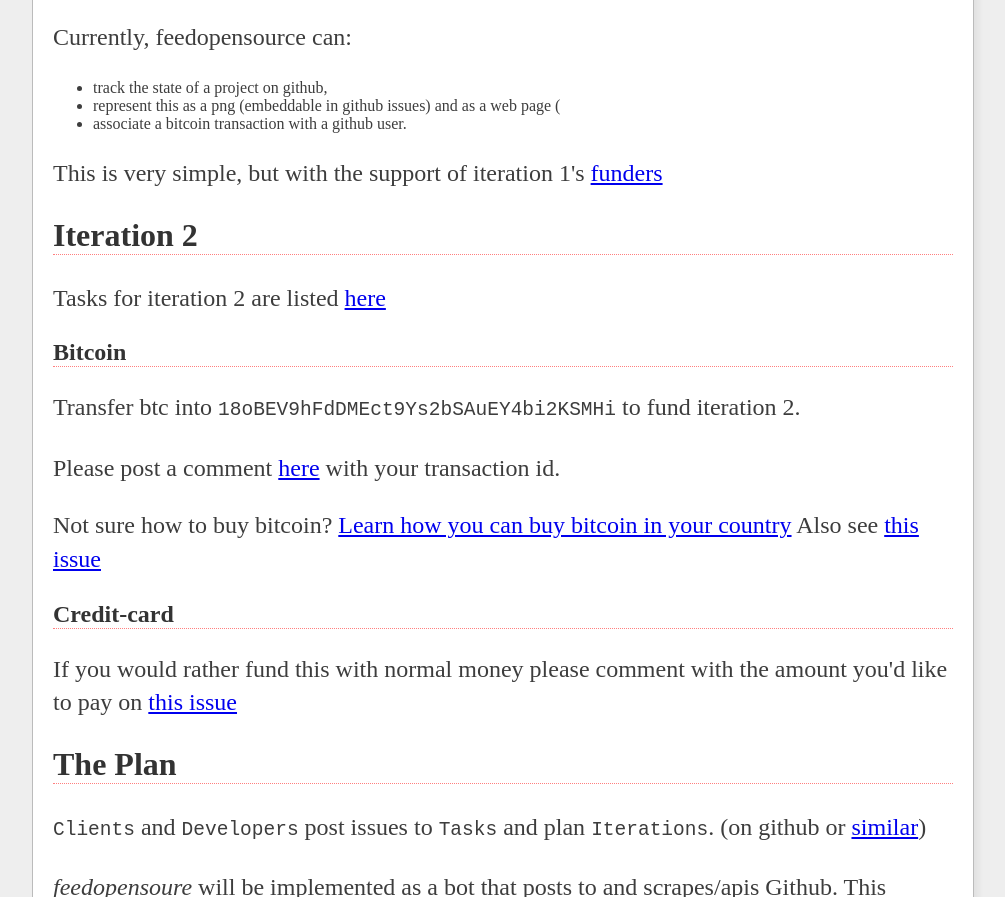
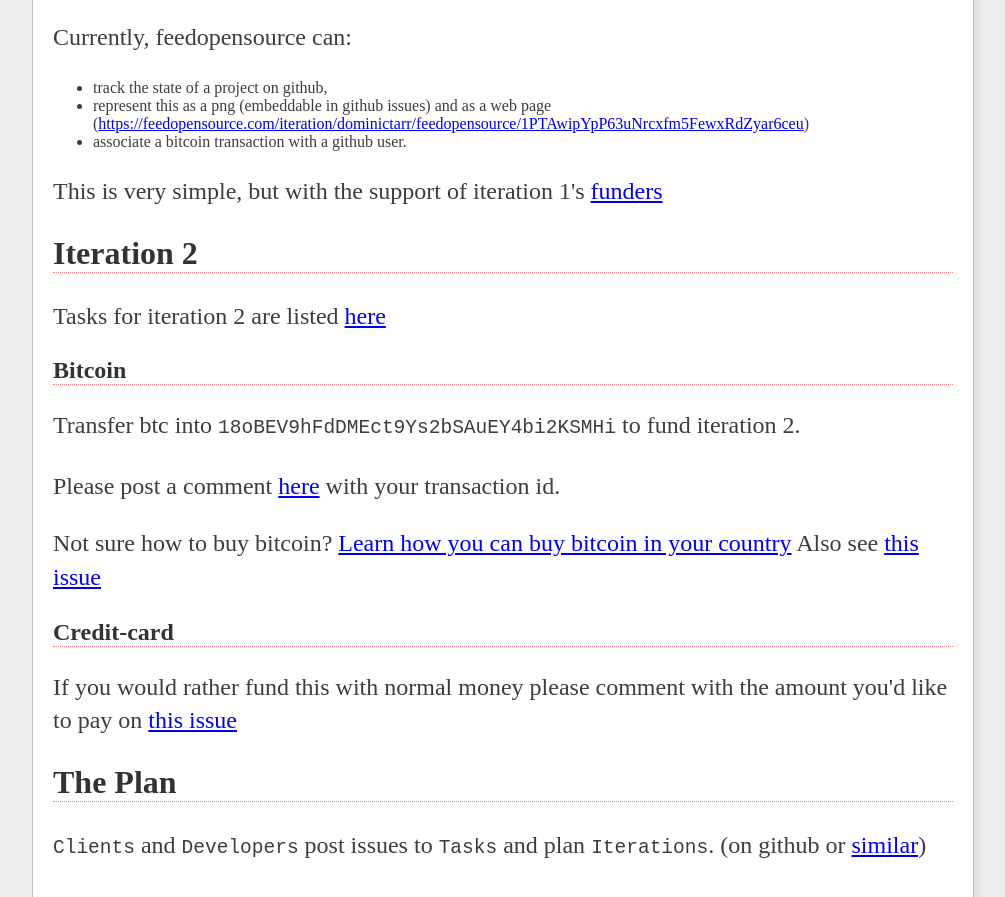
Before and after one commit to dominictarr/feedopensource, a website: page static/index.html in a window 1280 px wide. Shown: the part 1977-2874 px from the top of the page, without its empty margins (137-1142 px from the left). Drawn offline with Linux system fonts and the light colour scheme.

Commit message:
update static

```diff
--- a/static/index.html
+++ b/static/index.html
@@ -59,11 +59,12 @@
 <p>Currently, feedopensource can:</p>
 <ul>
 <li>track the state of a project on github,</li>
-<li>represent this as a png (embeddable in github issues) and as a web page (</li>
+<li>represent this as a png (embeddable in github issues) and as a web page
+(<a href="https://feedopensource.com/iteration/dominictarr/feedopensource/1PTAwipYpP63uNrcxfm5FewxRdZyar6ceu">https://feedopensource.com/iteration/dominictarr/feedopensource/1PTAwipYpP63uNrcxfm5FewxRdZyar6ceu</a>)</li>
 <li>associate a bitcoin transaction with a github user.</li>
 </ul>
 <p>This is very simple, but with the support of iteration 1&#39;s
-<a href="https://feedopensource.com/iteration/1PTAwipYpP63uNrcxfm5FewxRdZyar6ceu/1.2">funders</a></p>
+<a href="https://feedopensource.com/iteration/1PTAwipYpP63uNrcxfm5FewxRdZyar6ceu">funders</a></p>
 <h2 id="iteration-2">Iteration 2</h2>
 <p>Tasks for iteration 2 are listed <a href="https://github.com/dominictarr/feedopensource/issues/20">here</a></p>
 <h3 id="bitcoin">Bitcoin</h3>
```
